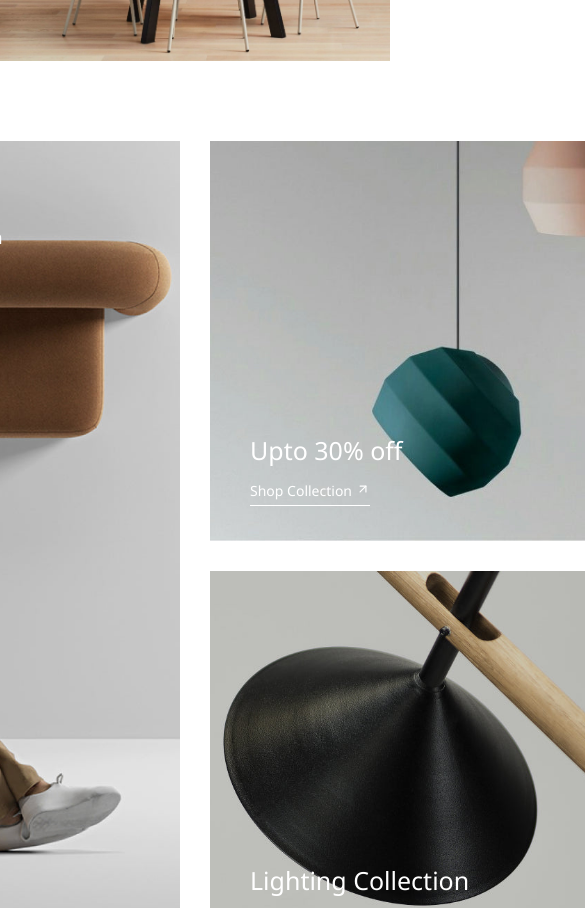
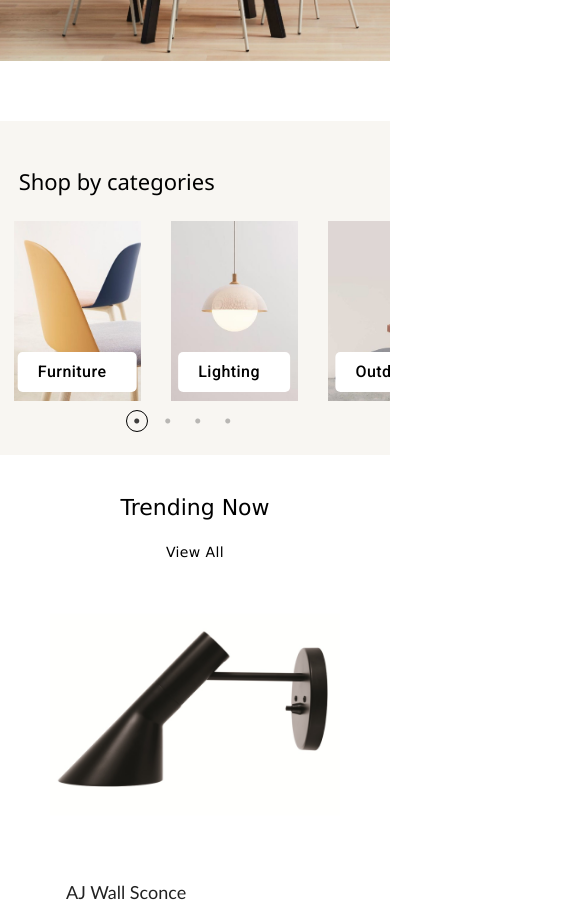
Before and after one commit to PainterAlhaj/ecomusalhaj, a React (Create React App) app: page / in a window 390 px wide. Shown: the part 840-1748 px from the top of the page, 585 px wide, since content can reach past the window. Built offline with nearby package versions, Linux system fonts and the light colour scheme; the HTML template or start-up script is replaced by a standard one.

Commit message:
responsiv4

```diff
--- a/src/App.js
+++ b/src/App.js
@@ -26,7 +26,7 @@ const App = () => {
    <MiniNavbar/>
   <Hero/>
 
-   <GridDesign/>
+   {/* <GridDesign/> */}
 
    <CardSlider/>
 
@@ -36,7 +36,7 @@ const App = () => {
 
 <Gallery/>
 
-<Footer/>
+{/* <Footer/>    */}
 
    </>
   )
```
